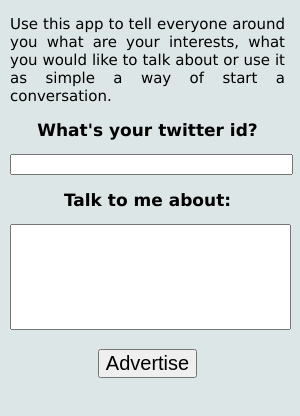
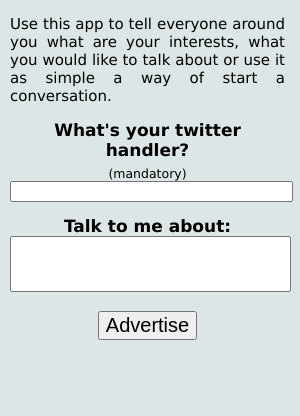
Before and after one commit to mozilla-magnet/sociallighthouse, an Electron app: page index.html in a window 300 px wide. Shown: the part 48-464 px from the top of the page. Drawn offline with Linux system fonts and the light colour scheme.

Commit message:
Showing as mandatory the twitter handler

```diff
--- a/index.html
+++ b/index.html
@@ -15,7 +15,8 @@
     </section>
     <section id="content">
       <article>
-        <h2>What's your twitter id?</h2>
+        <h2>What's your twitter handler?</h2>
+        <sub>(mandatory)</sub>
         <input type="text" id="twitterId">
       </article>
       <article>
--- a/main.css
+++ b/main.css
@@ -16,8 +16,12 @@
 
 textarea {
   width: 100%;
-  height: 100px;
+  height: 50px;
   resize: none;
+}
+
+#content h2 {
+  margin-bottom: 0px;
 }
 
 section {
```
